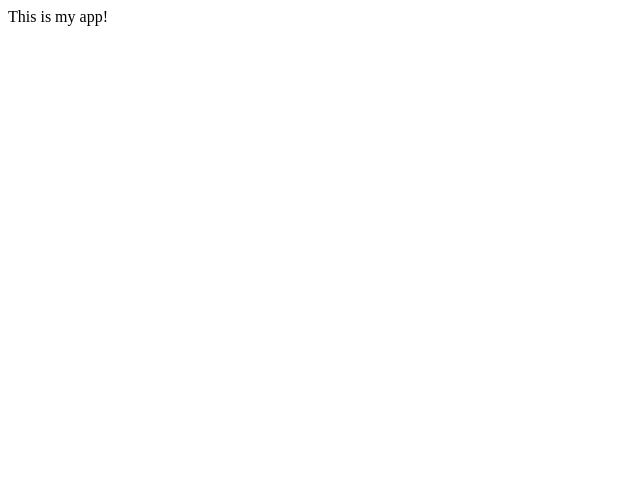
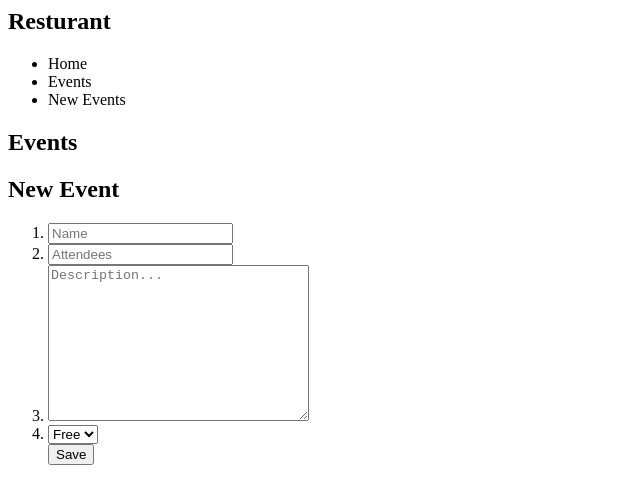
Before and after one commit to DurgaPrasad437/resturantevent, a plain HTML site: page index.html in a window 1280 px wide. Shown: the whole page, without its empty margins (0-640 px from the left). Drawn offline with Linux system fonts and the light colour scheme.

```diff
--- a/index.html
+++ b/index.html
@@ -1,8 +1,43 @@
-<html>
-<head>
-<title>My App</title>
-</head>
 <body>
-This is my app!
-</body>
-</html>
+    <header id="home">
+      <nav class="navbar">
+        <h1>Resturant</h1>
+        <ul>
+            <li>Home</li>
+            <li>Events</li>
+            <li>New Events</li>
+        </ul>
+      </nav>
+      <div class="welcome-event"></div>
+    </header>
+    <main>
+        <section id="events">
+            <h1 class="section-title">Events</h1>
+            <div class="events-container"></div>
+        </section>
+        <section id="add-event">
+            <h1 class="section-title">New Event</h1>
+            <form class="form">
+              <div>
+              <ol>
+              <li>
+                <input type="text" id="name" placeholder="Name">
+                </li>
+                <li>
+                <input type="number" id="attendee" placeholder="Attendees">
+                </li>
+                <li>
+                <textarea id="description" cols="30" rows="10" placeholder="Description..."></textarea>
+                </li>
+                <li>
+                <select id="status">
+                    <option value="0">Free</option>
+                    <option value="1">Paid</option>
+                </select>
+                </li>
+                <button class="btn btn-primary">Save</button>
+                </ol>
+                </div>
+            </form>
+        </section>
+    </main>
```
Also changed, not shown: 1 other file.
